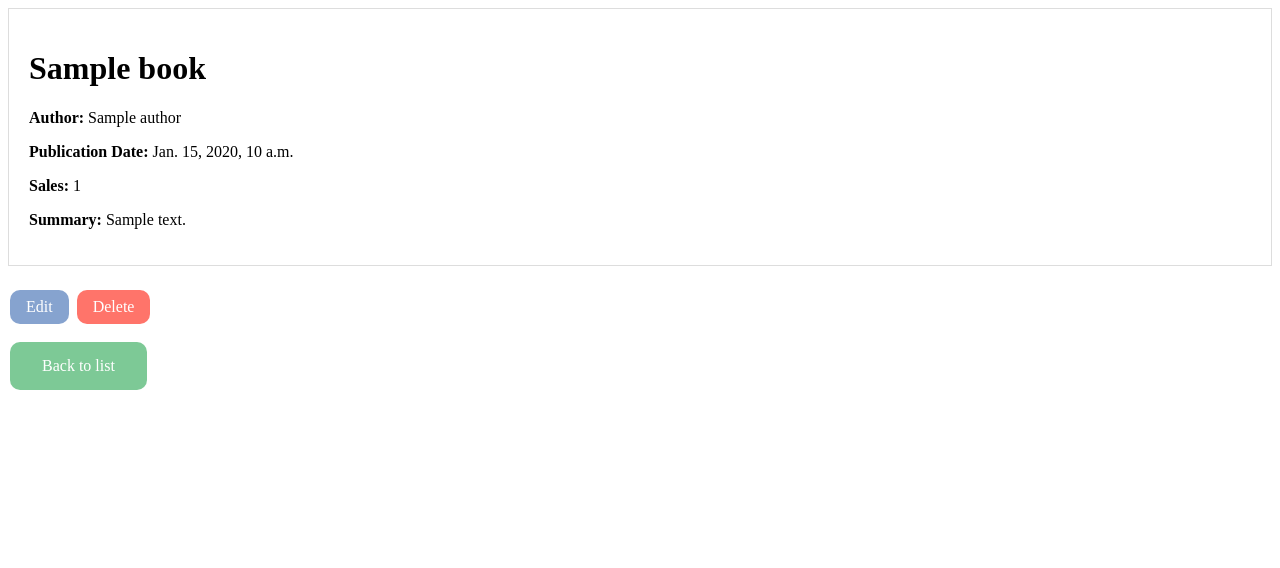
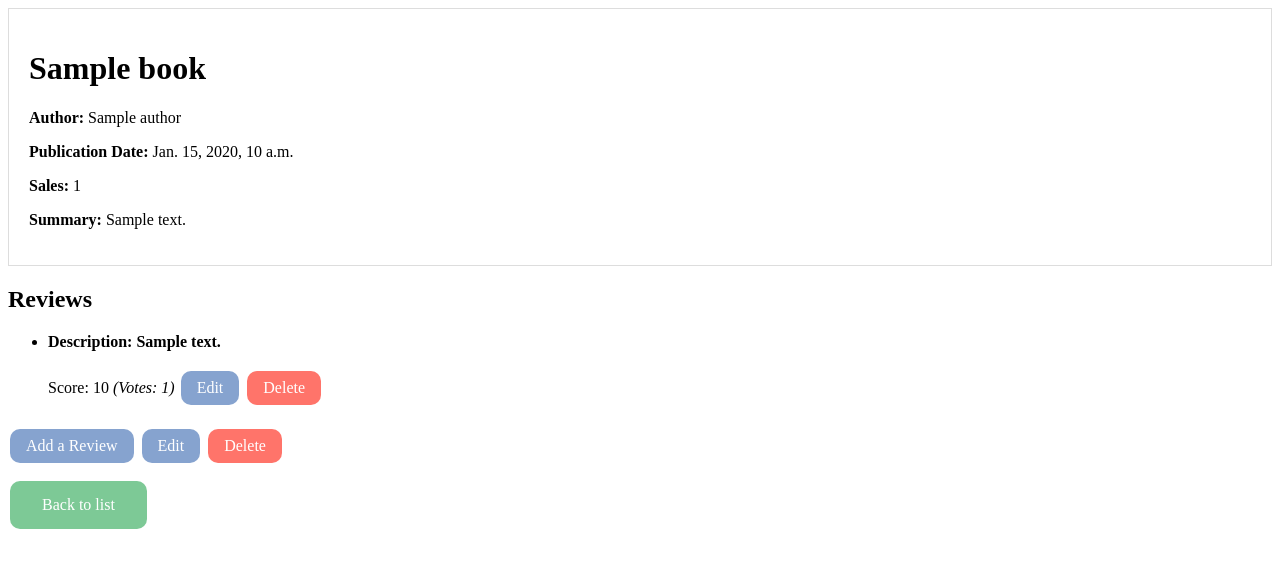
Before and after one commit to Lucas-Maldo/software-architecture, a Django app: page /books/1/ in a window 1280 px wide. Shown: the top 568 px of the page. Run offline with Django 5.2, Linux system fonts and the light colour scheme; tables that the repository leaves empty hold one stand-in row (values such as "Sample post").

Commit message:
Added and fixed reviews

```diff
--- a/goodreads/books/templates/books/book_detail.html
+++ b/goodreads/books/templates/books/book_detail.html
@@ -12,7 +12,25 @@
     <p><strong>Summary:</strong> {{ book.summary }}</p>
   </div>
 
+  <h2>Reviews</h2>
+  <ul>
+      {% for review in reviews %}
+          <li>
+              <strong>Description: {{ review.review }}</strong>
+              <p>
+              Score: {{ review.score }}
+              <em>(Votes: {{ review.num_upvotes }})</em>
+              <a href="{% url 'books:review_update' book.id review.id %}" class="edit_btn">Edit</a>
+              <a href="{% url 'books:review_delete' book.id review.id %}" class="dlt_btn">Delete</a>
+            </p>
+          </li>
+      {% empty %}
+          <li>No reviews yet. Be the first to <a href="{% url 'books:review_create' book.id %}">add a review</a>.</li>
+      {% endfor %}
+  </ul>
+
   <div class="actions">
+    <a href="{% url 'books:review_create' book.id %}" class="edit_btn">Add a Review</a>
     <a href="{% url 'books:book_update' book.id %}" class="edit_btn">Edit</a>
     <a href="{% url 'books:book_delete' book.id %}" class="dlt_btn">Delete</a>
   </div>
--- a/goodreads/books/urls.py
+++ b/goodreads/books/urls.py
@@ -10,4 +10,12 @@ urlpatterns = [
     path("new/", views.book_create, name="book_create"),
     path('edit/<int:id>/', views.book_update, name='book_update'),
     path('delete/<int:id>/', views.book_delete, name='book_delete'),
+
+    # path("review/new/", views.review_create, name="review_create"),
+    # path('review/edit/<int:id>/', views.review_update, name='review_update'),
+    # path('review/delete/<int:id>/', views.review_delete, name='review_delete'),
+
+    path('<int:id>/review/new/', views.review_create, name='review_create'),
+    path('<int:book_id>/review/<int:review_id>/edit/', views.review_update, name='review_update'),
+    path('<int:book_id>/review/<int:review_id>/delete/', views.review_delete, name='review_delete'),
 ]
--- a/goodreads/books/views.py
+++ b/goodreads/books/views.py
@@ -3,16 +3,25 @@ from django.http import HttpResponseRedirect
 from django.urls import reverse
 
 from .forms import BookForm, ReviewForm
-from .models import Book
+from .models import Book, Review
 
 def book_list(request):
-    books_list= Book.objects.order_by("-id")[:5]
+    books_list= Book.objects.order_by("-id")
     context = {"books_list": books_list}
     return render(request, "books/book_list.html", context)
 
+# def book_detail(request, id):
+#     book = get_object_or_404(Book, pk=id)
+#     return render(request, "books/book_detail.html", {"book": book})
+
 def book_detail(request, id):
     book = get_object_or_404(Book, pk=id)
-    return render(request, "books/book_detail.html", {"book": book})
+    reviews = book.review_set.all()
+
+    return render(request, 'books/book_detail.html', {
+        'book': book,
+        'reviews': reviews
+    })
 
 def book_create(request):
     if request.method == "POST":
@@ -42,3 +51,41 @@ def book_delete(request, id):
         book.delete()
         return HttpResponseRedirect(reverse("books:book_list"))
     return render(request, 'books/book_delete.html', {'book': book})
+
+def review_create(request, id):
+    book = get_object_or_404(Book, pk=id)
+
+    if request.method == 'POST':
+        form = ReviewForm(request.POST)
+        if form.is_valid():
+            review = form.save(commit=False)
+            review.book = book
+            review.save()
+            return HttpResponseRedirect(reverse("books:book_detail", args=(book.id,)))
+    else:
+        form = ReviewForm()
+    return render(request, 'books/review_form.html', {'form': form, 'book': book})
+
+def review_update(request, book_id, review_id):
+    book = get_object_or_404(Book, pk=book_id)
+    review = get_object_or_404(Review, pk=review_id, book=book)
+
+    if request.method == 'POST':
+        form = ReviewForm(request.POST, instance=review)
+        if form.is_valid():
+            form.save()
+            return HttpResponseRedirect(reverse("books:book_detail", args=(book.id,)))
+    else:
+        form = ReviewForm(instance=review)
+
+    return render(request, 'books/review_form.html', {'form': form, 'book': book, 'review': review})
+
+def review_delete(request, book_id, review_id):
+    book = get_object_or_404(Book, pk=book_id)
+    review = get_object_or_404(Review, pk=review_id, book=book)
+
+    if request.method == 'POST':
+        review.delete()
+        return HttpResponseRedirect(reverse("books:book_detail", args=(book.id,)))
+
+    return render(request, 'books/review_delete.html', {'review': review, 'book': book})
--- a/goodreads/goodreads/settings.py
+++ b/goodreads/goodreads/settings.py
@@ -84,7 +84,7 @@ DATABASES = {
         'USER': 'postgres',
         'PASSWORD': 'password',
         'HOST': '127.0.0.1',  # Set to 'localhost' or an IP address if the DB is remote
-        'PORT': '5433',  # Default is '5432'
+        'PORT': '5432',  # Default is '5432'
     }
 }
 
```
Also changed, not shown: goodreads/books/forms.py (+7 -1 lines), goodreads/books/templates/books/review_delete.html (added, +15 -0 lines), goodreads/books/templates/books/review_form.html (added, +15 -0 lines).
